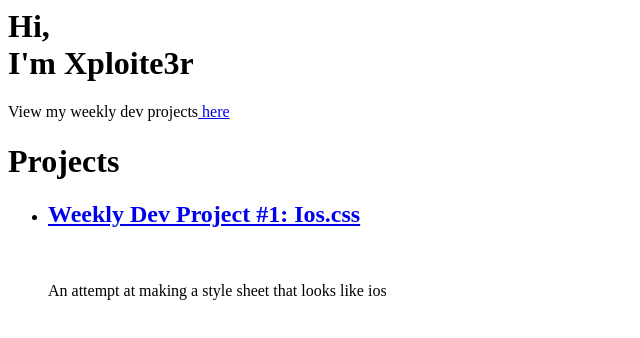
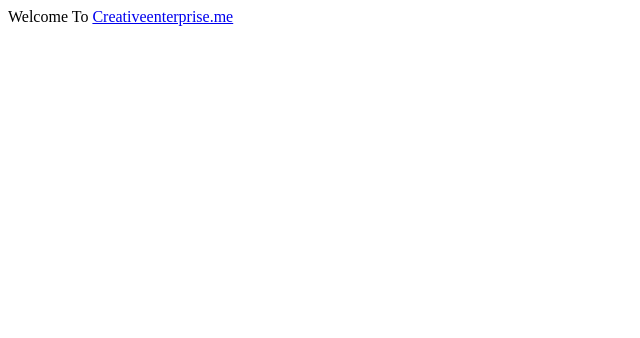
Before and after one commit to xploite3r/xploite3r.github.io, a plain HTML site: page index.html in a window 1280 px wide. Shown: the whole page, without its empty margins (0-640 px from the left). Drawn offline with Linux system fonts and the light colour scheme.

Commit message:
Update index.html

```diff
--- a/index.html
+++ b/index.html
@@ -1,7 +1 @@
-<h1>Hi,<br>I'm Xploite3r</h1>
-<p>View my weekly dev projects<a href="/weeklydev.html"> here</a></p>
-
-<h1>Projects</h1>
-<ul>
-  <li><div><h2><a href="/ios.css/">Weekly Dev Project #1: Ios.css</a></h2><br><p>An attempt at making a style sheet that looks like ios</p></div></li>
-</ul>
+Welcome To <a href="https://creativeenterprise.me">Creativeenterprise.me</a>
```
